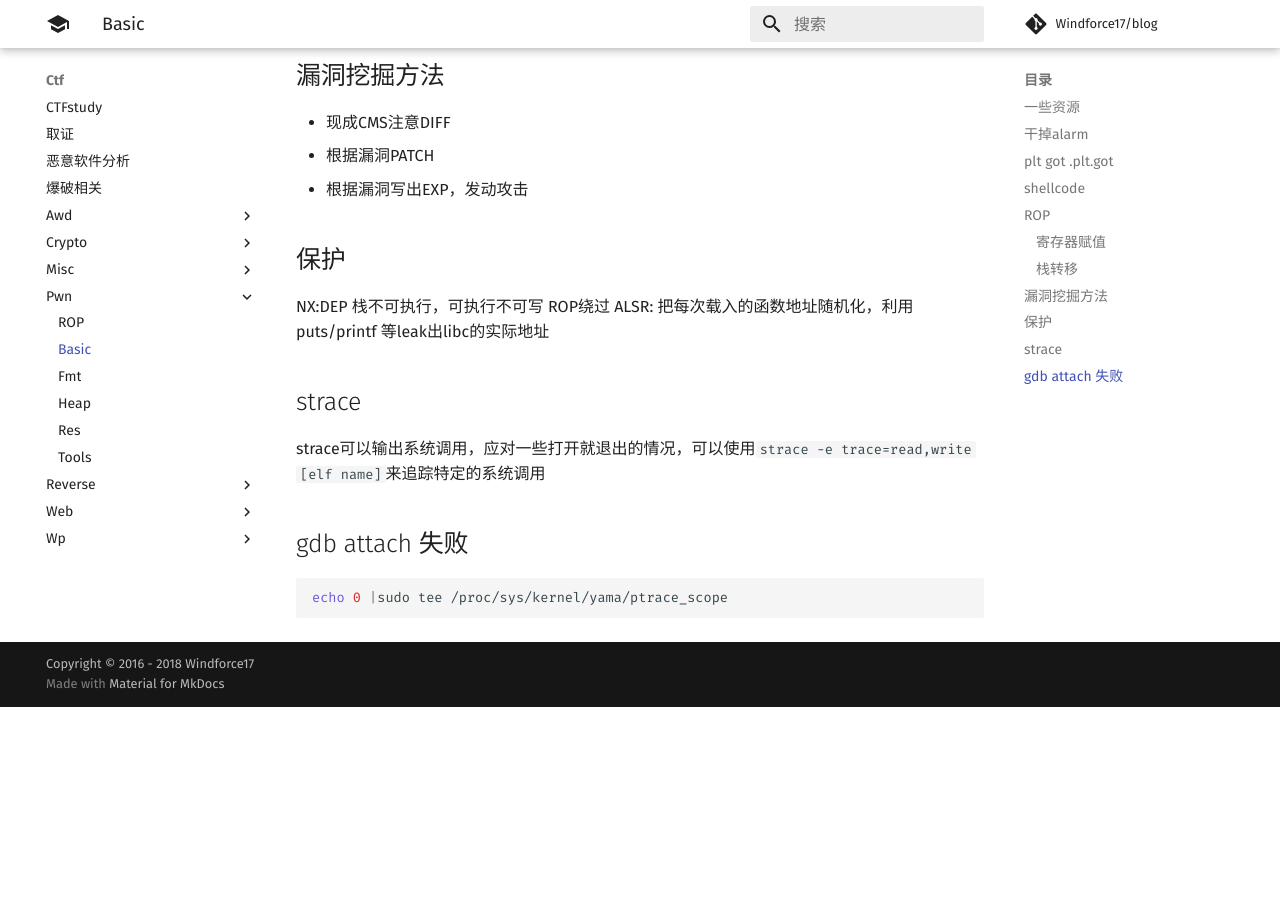
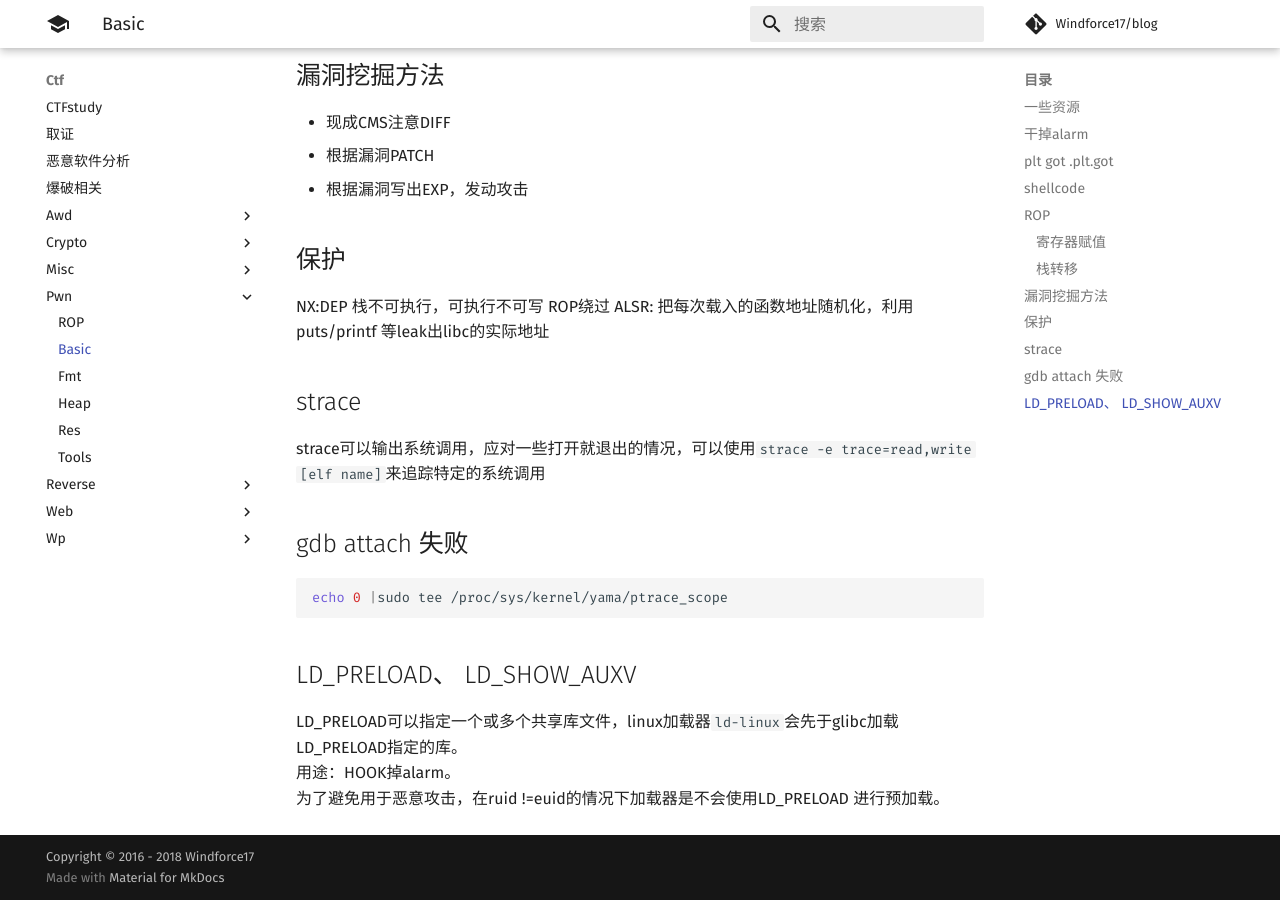
Before and after one commit to Windforce17/blog, an MkDocs documentation site: the page built from docs/ctf/pwn/basic.md, in a window 1280 px wide and 900 px high, scrolled down 3765 px. Built offline with MkDocs 1.6.1 and Material for MkDocs 9.7.7, drawn with Linux system fonts in a browser that asks for light colours; comment, search, counter and statistics services are not loaded; before the commit the page ends 4472 px from its top, so only the background shows below that.

Commit message:
[pwn/basic] LD_PRELOAD

````diff
--- a/docs/ctf/pwn/basic.md
+++ b/docs/ctf/pwn/basic.md
@@ -109,3 +109,7 @@
 ```sh
 echo 0 |sudo tee /proc/sys/kernel/yama/ptrace_scope
 ```
+## LD_PRELOAD、 LD_SHOW_AUXV
+LD_PRELOAD可以指定一个或多个共享库文件，linux加载器`ld-linux`会先于glibc加载LD_PRELOAD指定的库。
+用途：HOOK掉alarm。
+为了避免用于恶意攻击，在ruid !=euid的情况下加载器是不会使用LD_PRELOAD 进行预加载。
````
